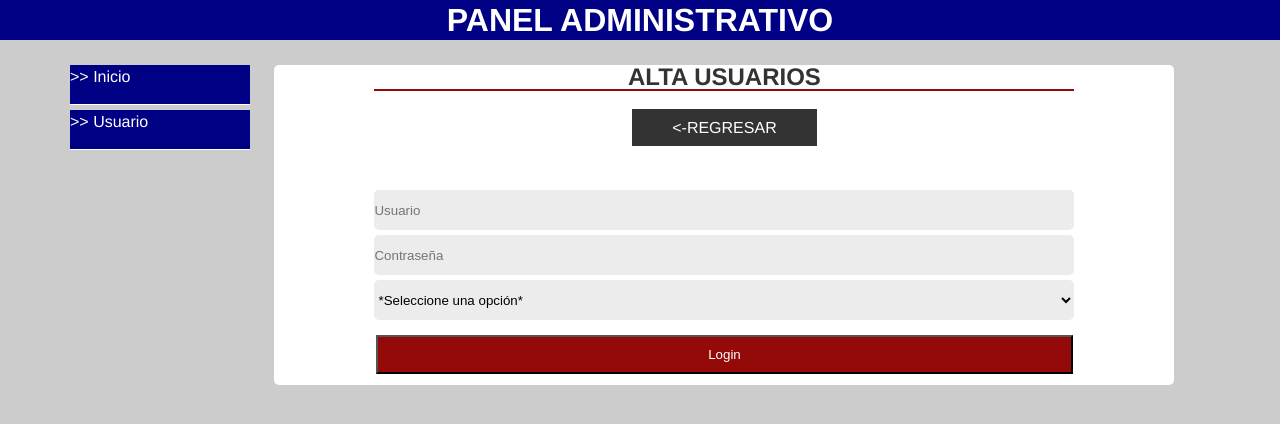
After one commit to NGabrielHrz/EscuelaCursos, a PHP site: page /loging/AltaUser.html in a window 1280 px wide. The commit adds this page. Shown: the top 424 px of the page. Run offline with PHP 8.4, Linux system fonts and the light colour scheme.

Commit message:
cuarto commit

```diff
--- a/index.html
+++ b/index.html
@@ -4,7 +4,7 @@
   <meta charset="UTF-8">
   <meta http-equiv="X-UA-Compatible" content="IE=edge">
   <meta name="viewport" content="width=device-width, initial-scale=1.0">
-  <title>Document</title>
+  <title>ESCUELA DE CURSOS DE CAPACITACIÓN</title>
   <meta name="description" content="">
   <link rel="stylesheet" href="style.css">
 </head>
--- /dev/null
+++ b/loging/AltaUser.html
@@ -0,0 +1,41 @@
+<!DOCTYPE html>
+<html lang="es">
+<head>
+  <meta charset="UTF-8">
+  <meta http-equiv="X-UA-Compatible" content="IE=edge">
+  <meta name="viewport" content="width=device-width, initial-scale=1.0">
+  <title>ALTA USUARIOS</title>
+  <meta name="description" content="">
+  <link rel="stylesheet" href="../style.css">
+</head>
+<body>
+  <header>
+    <div class="head">
+      <h1>PANEL ADMINISTRATIVO</h1>
+    </div>
+  </header>
+  <nav class="optMenu">
+    <a class="btn" href="PanelAdmin.html">>> Inicio</a>
+    <a class="btn" href="AddUser.html">>> Usuario</a>
+  </nav>
+  <article class="indexpage3">
+    <div>
+      <h2>ALTA USUARIOS</h2>
+      <hr class="divisor">
+      <nav>
+        <a href="AddUser.html" class="BTN2"><-REGRESAR</a>
+      </nav>
+      <form action="" method="post" class="Form2">
+        <input type="text" name="Usuario" id="UserName" required placeholder="Usuario" class="General">
+        <input type="password" name="Contraseña" id="Password" required placeholder="Contraseña" class="General">
+        <select name="Puesto" id="Rol"class="General">
+          <option value="">*Seleccione una opción*</option>
+          <option value="Administrador">Administrador</option>
+          <option value="Usuario">Usuario</option>
+        </select>
+        <button type="submit" class="BTN3">Login</button>
+      </form>
+    </div>
+  </article>
+</body>
+</html>
--- a/loging/PanelAdmin.html
+++ b/loging/PanelAdmin.html
@@ -4,7 +4,7 @@
   <meta charset="UTF-8">
   <meta http-equiv="X-UA-Compatible" content="IE=edge">
   <meta name="viewport" content="width=device-width, initial-scale=1.0">
-  <title>Document</title>
+  <title>Pagina de inicio del panel</title>
   <meta name="description" content="">
   <link rel="stylesheet" href="../style.css">
 </head>
@@ -15,8 +15,8 @@
     </div>
   </header>
   <nav class="optMenu">
-    <button class="btn">>> Inicio</button>
-    <button class="btn">>> Usuario</button>
+    <a class="btn" href="PanelAdmin.html">>> Inicio</a>
+    <a class="btn" href="AddUser.html">>> Usuario</a>
   </nav>
   <article class="indexpage">
     <div>
--- a/style.css
+++ b/style.css
@@ -39,7 +65,7 @@ body{
   text-align: justify;
   width: 180px;
   height: 40px;
-  cursor: pointer;
+  text-decoration: none;
   margin-bottom: 5px;
 }
 .indexpage {
@@ -55,3 +81,58 @@ body{
 .img {
   width: 800px;
 }
+.divisor {
+  background-color: #940a08;
+  border: #940a08 1px solid;
+  width: 700px;
+  margin-bottom: 25px;
+}
+.BTN2 {
+  text-decoration: none;
+  color: white;
+  background-color: #333;
+  padding: 10px 40px;
+}
+.BTN2:nth-child(2) {
+  background-color: #940a08;
+}
+.indexpage2 {
+  text-align: center;
+  width: 900px;
+  height: 100px;
+  margin-top: 25px;
+  display: inline-block;
+  vertical-align: top;
+  background-color: white;
+  border-radius: 5px;
+}
+.Form2 {
+  margin-top: 50px;
+}
+.General {
+  display: block;
+  margin-bottom: 5px;
+  width: 700px;
+  height: 40px;
+  border: 0px;
+  border-radius: 5px;
+  background-color: #ececec;
+}
+.BTN3 {
+  margin-top: 10px;
+  text-decoration: none;
+  color: white;
+  background-color: #940a08;
+  padding: 10px 330px;
+  cursor: pointer;
+}
+.indexpage3 {
+  text-align: center;
+  width: 900px;
+  height: 320px;
+  margin-top: 25px;
+  display: inline-block;
+  vertical-align: top;
+  background-color: white;
+  border-radius: 5px;
+}
```
Also changed, not shown: other parts of style.css (+28 -2 lines), loging/AddUser.html (+32 -0 lines), loging/index.html (+4 -4 lines).
